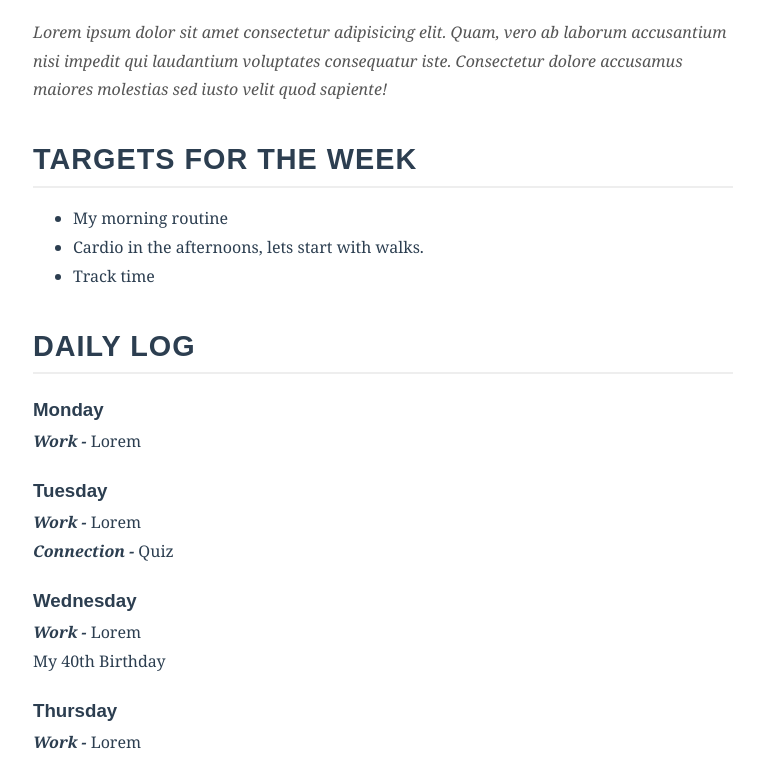
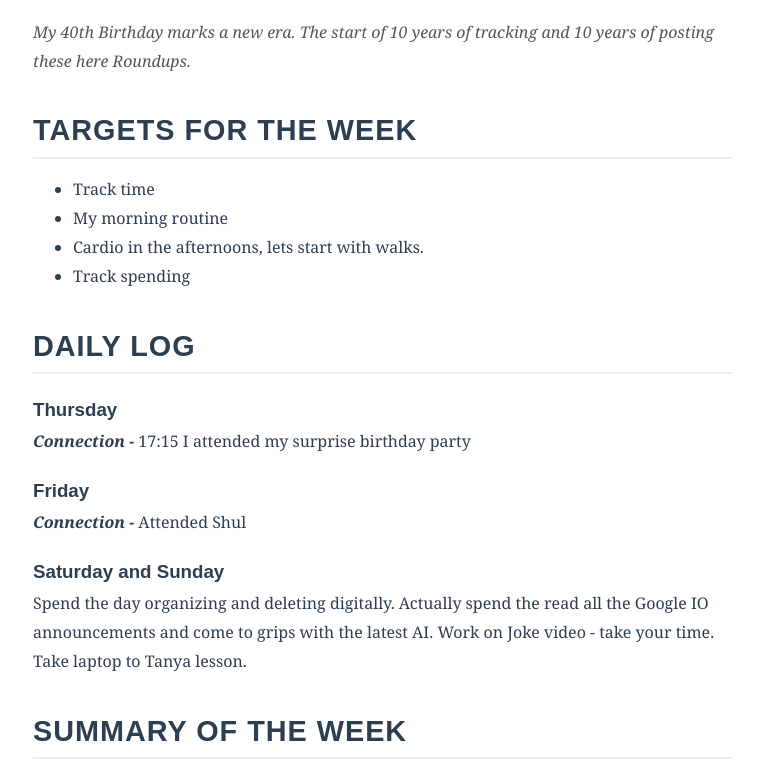
Before and after one commit to DeepSynchronicity/personal-website, a plain HTML site: page roundups/WR2622.html in a window 1280 px wide. Shown: the part 191-952 px from the top of the page, without its empty margins (257-1021 px from the left). Drawn offline with Linux system fonts and the light colour scheme.

Commit message:
Add Title Dummy

```diff
--- a/roundups/WR2622.html
+++ b/roundups/WR2622.html
@@ -11,40 +11,49 @@
 
     <h1>WR2622</h1>
     <h4>2026-05-31</h4>
-    <section><p>Lorem ipsum dolor sit amet consectetur adipisicing elit. Quam, vero ab laborum accusantium nisi impedit qui laudantium voluptates consequatur iste. Consectetur dolore accusamus maiores molestias sed iusto velit quod sapiente! </p></section>
+    <section>
+    <p>My 40th Birthday marks a new era. The start of 10 years of tracking and 10 years of posting these here Roundups.
+    </p>
+    </section>
 
 <section>
 <h2>TARGETS FOR THE WEEK</h2>
 <ul>
+            <li> Track time</li>
             <li> My morning routine</li>
-            <li>Cardio in the afternoons, lets start with walks.</li>
-            <li> Track time</li>
+            <li> Cardio in the afternoons, lets start with walks.</li>
+            <li> Track spending</li>
+
         </ul>
 </section>
 
 <section>
 <h2>DAILY LOG</h2>
-<h3>Monday</h3>
-<b><i>Work - </i></b> Lorem <br>
+<!-- <h3>Monday</h3>
+<b><i>Work - </i></b> <br>
+<b><i>Personal Growth - </i></b> Created a prompt to speed up spend tracking. Installed Action launcher to open link to windows. Get home and go for a walk. Read. Make chicken. I am going to be very chill and not at all uptight about exercise. Nice to enjoy my body.   <br>
 
 <h3>Tuesday</h3>
-<b><i>Work - </i></b> Lorem <br>
-<b><i>Connection  - </i></b>  Quiz  <br>
+<b><i>Work - </i></b> Howard chided on not having articles. I do need to focus on doing things right instead of acting like an entitled bitch. The 09:15 - 09:45 - 16:00 - 16:30 is right. <b>Made the decision to remove work from this other than small brief notes and create a work Roundup Template in my Google workspace. This information should not be shared with the public and on this site unless notable. Can add a sentence or two </b>   <br>
+<b><i>Personal Growth - </i></b> Oh wow, sorted out feedFlow on PC and on mobile device. What a win. Eventually support will stop and I'll need something else. Check chargers at home. Keep your phone at work fully charged. Don't need to stress about that then.  <br>
+<b><i>Connection  - </i></b>  Quiz, eat there whatever you feel like <br>
 
 <h3>Wednesday</h3>
-<b><i>Work - </i></b> Lorem <br>
+<b><i>Work - </i></b>  <br>
+<b><i>Personal Growth - </i></b> Not sure if it counts as personal growth but I downloaded steam, I may never use it but at least I now have an account.  Will be here for a few moments everyday while I am at the office. Can write notes etc. <br>
+<b><i>Personal Growth - </i></b> My 40th Birthday marks a new era. The start of 10 years of tracking and 10 years of posting. These won't be linked to. They will be hidden. At the end of it the world will be an entirely new place. Pulling the clock back an hour to 07:00. This shall be my waking time from now on.  <br> -->
 
-My 40th Birthday
 <h3>Thursday</h3>
-<b><i>Work - </i></b> Lorem <br>
+
+<b><i>Connection  - </i></b>  17:15 I attended my surprise birthday party <br>
+
 
 <h3>Friday</h3>
-<b><i>Work - </i></b> Lorem <br>
+<b><i>Connection  - </i></b>  Attended Shul <br>
 
-<h3>Saturday</h3>
+<h3>Saturday and Sunday</h3>
+Spend the day organizing and deleting digitally.  Actually spend the read all the Google IO announcements and come to grips with the latest AI. Work on Joke video - take your time. Take laptop to Tanya lesson.
 
-<h3>Sunday</h3>
-Website goes live
 
 </section>
 
```
Also changed, not shown: archive.html (+2 -2 lines), index.html (+1 -1 lines), roundups/WR2617.html (+1 -1 lines), roundups/WR2618.html (+1 -1 lines), roundups/WR2619.html (+1 -1 lines), roundups/WR2620.html (+1 -1 lines), roundups/WR2621.html (+5 -5 lines).
